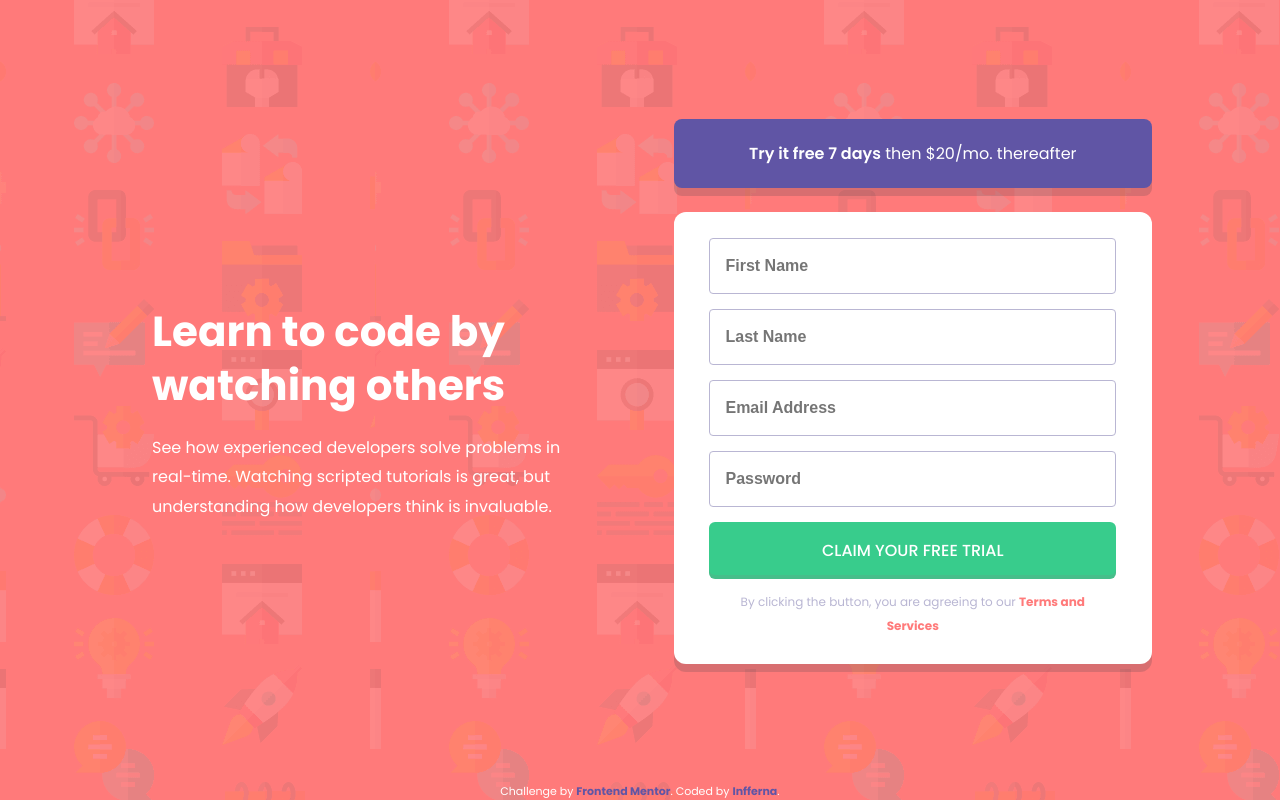
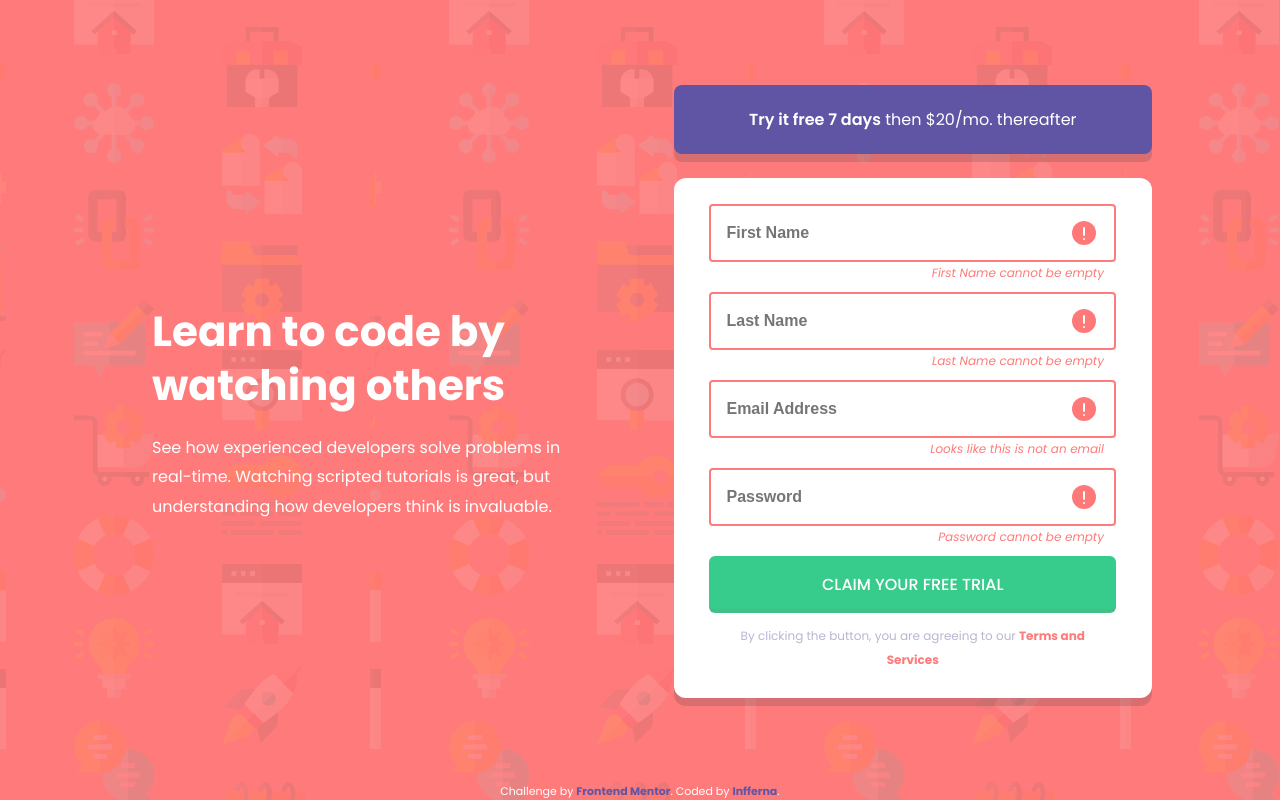
Before and after one commit to Infferna1/Sign-up-form, a plain HTML site: page index.html in a window 1280 px wide. Both pictures are taken after a click on the button "CLAIM YOUR FREE TRIAL". Drawn offline with Linux system fonts and the light colour scheme.

Commit message:
Added functionality and style for errors

```diff
--- a/index.html
+++ b/index.html
@@ -30,11 +30,15 @@
         </div>
 
         <div class="registration">
-          <input type="text" placeholder="First Name" />
-          <input type="text" placeholder="Last Name" />
-          <input type="text" placeholder="Email Address" />
-          <input type="text" placeholder="Password" />
+          <input type="text" id="firstname" placeholder="First Name" required />
 
+
+          <input type="text" id="lastname" placeholder="Last Name" required />
+
+          <input type="email" id="email" placeholder="Email Address" required />
+
+          <input type="password" id="password" placeholder="Password" required />
+          <!-- <div class="errorMsg"><p>Hello</p></div> -->
           <button>Claim your free trial</button>
           <p>
             By clicking the button, you are agreeing to our
--- a/main.js
+++ b/main.js
@@ -0,0 +1,55 @@
+const submitButton = document.querySelector("button");
+const inputs = document.querySelectorAll("input");
+
+inputs.forEach((input) => {
+  input.addEventListener("focus", () => {
+    input.classList.remove("invalid");
+    input.style.color = "black";
+    const errorMsg = input.nextElementSibling;
+    if (errorMsg && errorMsg.classList.contains("errorMsg")) {
+      errorMsg.remove();
+    }
+  });
+});
+
+submitButton.addEventListener("click", () => {
+  inputs.forEach((input) => {
+    if (input.value.trim() === "") {
+      input.classList.add("invalid");
+      const existingError = input.nextElementSibling;
+      if (!existingError || !existingError.classList.contains("errorMsg")) {
+        const errorMsg = document.createElement("div");
+        errorMsg.classList.add("errorMsg");
+        switch (input.id) {
+          case "firstname":
+            errorMsg.innerHTML = "<p>First Name cannot be empty</p>";
+            break;
+          case "lastname":
+            errorMsg.innerHTML = "<p>Last Name cannot be empty</p>";
+            break;
+          case "email":
+            errorMsg.innerHTML = "<p>Looks like this is not an email</p>";
+            break;
+          case "password":
+            errorMsg.innerHTML = "<p>Password cannot be empty</p>";
+            break;
+        }
+        input.insertAdjacentElement("afterend", errorMsg);
+      }
+    } else {
+      input.classList.remove("invalid");
+    }
+
+    if (input.type === "email" && !input.value.trim().endsWith("@gmail.com")) {
+      input.classList.add("invalid");
+      input.style.color = "var(--red)";
+      const existingError = input.nextElementSibling;
+      if (!existingError || !existingError.classList.contains("errorMsg")) {
+        const errorMsg = document.createElement("div");
+        errorMsg.classList.add("errorMsg");
+        errorMsg.innerHTML = "<p>Looks like this is not an email</p>";
+        input.insertAdjacentElement("afterend", errorMsg);
+      }
+    }
+  });
+});
--- a/style.css
+++ b/style.css
@@ -26,8 +26,7 @@
 - Weights: 400, 500, 600, 700
  */
 
-@import url("https://fonts.googleapis.com/css2?family=Poppins:wght@400;500;600;700&display=swap");
-
+@import url("https://fonts.googleapis.com/css2?family=Poppins:ital,wght@0,400;0,500;0,600;0,700;1,400&display=swap");
 :root {
   --white: #fff;
   --red: hsl(0, 100%, 74%);
@@ -75,6 +74,15 @@ input:focus {
   outline: none;
 }
 
+.invalid {
+  border: 2px solid var(--red);
+  background-image: url("images/icon-error.svg");
+  background-repeat: no-repeat;
+  background-position: right 18px center;
+  top: 50%;
+  right: 15px;
+}
+
 ::placeholder {
   font-weight: 600;
 }
@@ -98,6 +106,7 @@ button {
   font-weight: 500;
   border-radius: 6px;
   box-shadow: 0 4px rgb(50, 183, 126, 0.9);
+  cursor: pointer;
 }
 
 button:hover {
@@ -177,6 +186,21 @@ a {
   color: var(--blue);
 }
 
+
+.errorMsg {
+  width: 100%;
+}
+
+.registration .errorMsg p {
+  margin-top: -1rem;
+  margin-bottom: -2rem;
+  color: var(--red);
+  font-size: 12px;
+  font-style: italic;
+  font-weight: 400;
+  text-align: right;
+}
+
 /* Desktop */
 @media (min-width: 1000px) {
   body {
@@ -205,7 +229,6 @@ a {
     padding: 0 1.5rem;
   }
 
-
   .registration p {
     font-size: 12px;
   }
```
